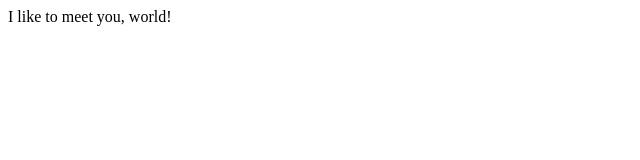
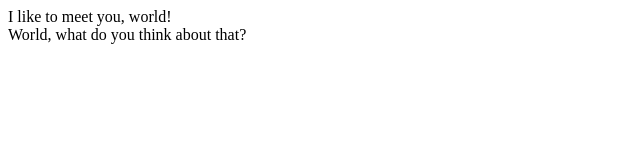
Before and after one commit to anvartur/devfolio, a plain HTML site: page index2.html in a window 1280 px wide. Shown: the whole page, without its empty margins (0-640 px from the left). Drawn offline with Linux system fonts and the light colour scheme.

Commit message:
Add line in the same place as in main branch

```diff
--- a/index2.html
+++ b/index2.html
@@ -3,7 +3,8 @@
 <head title="Git project">
 
 <body>
-    I like to meet you, world!
+    I like to meet you, world!<br>
+	World, what do you think about that?
 </body>
 </head>
 
```
